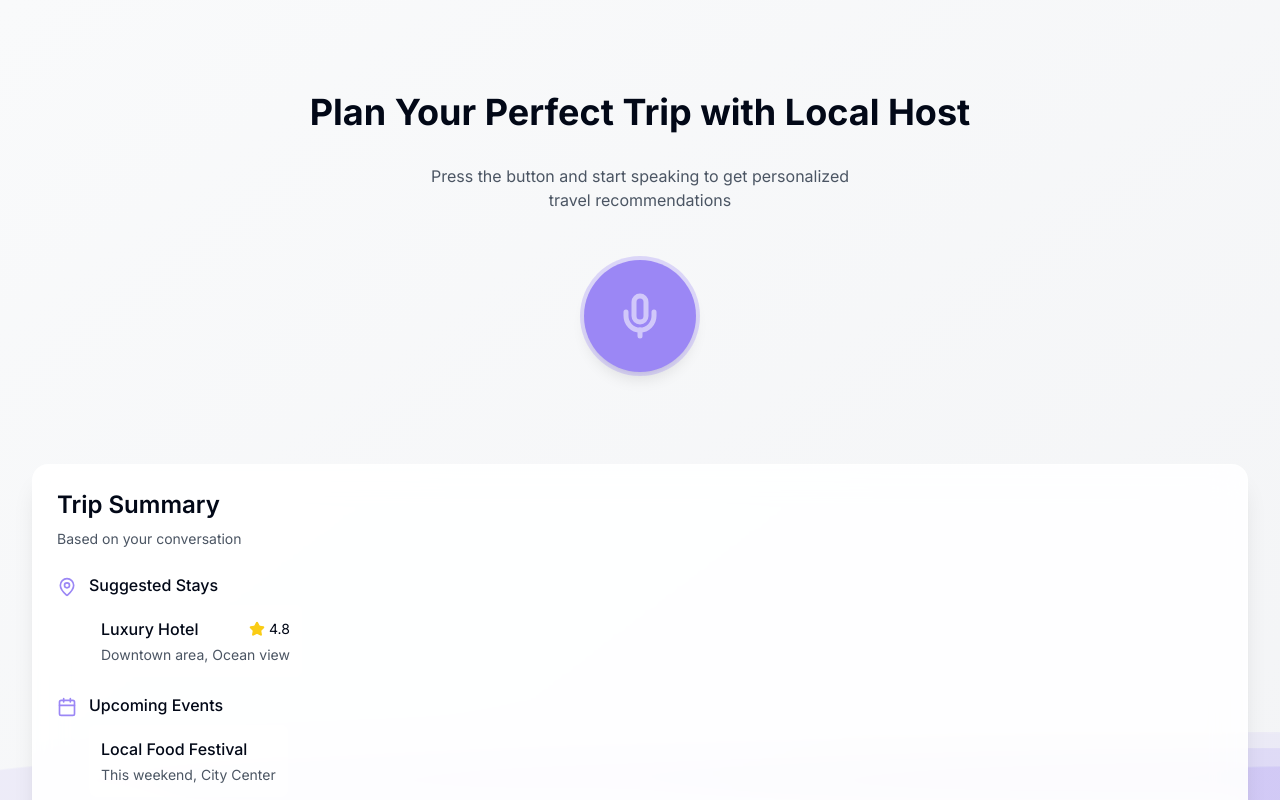
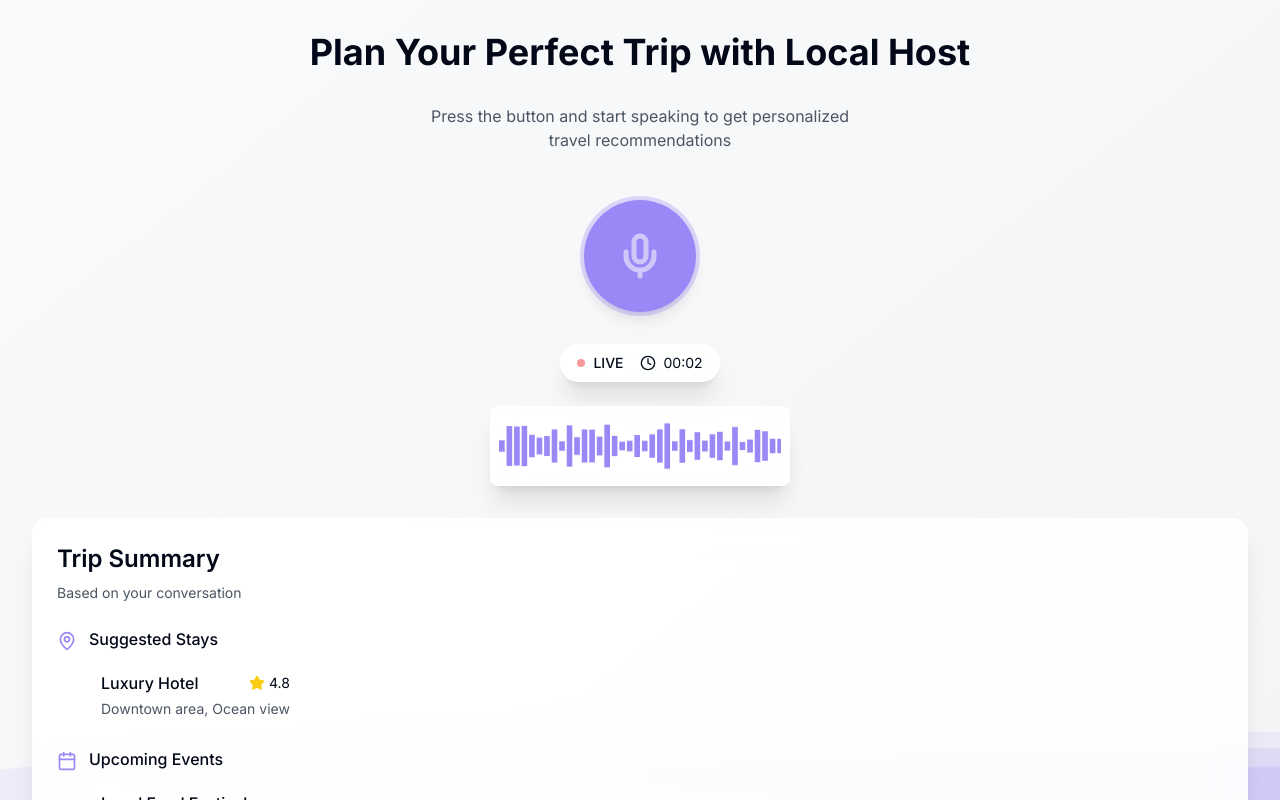
Before and after one commit to scafati98/LocalHost-UI, a React (Vite) app: page / in a window 1280 px wide. Both pictures are taken after a click on the button 640 px from the left and 316 px from the top of the page. Shown: the top 800 px of the page. Built offline with nearby package versions, Linux system fonts and the light colour scheme.

Commit message:
Enhance conversation UI
Add "Live" tag, conversation timer, and a visual waveflow to indicate active conversations.

```diff
--- /dev/null
+++ b/src/components/LiveIndicator.tsx
@@ -0,0 +1,36 @@
+
+import { Clock } from 'lucide-react';
+import { useState, useEffect } from 'react';
+
+const LiveIndicator = () => {
+  const [seconds, setSeconds] = useState(0);
+
+  useEffect(() => {
+    const timer = setInterval(() => {
+      setSeconds(prev => prev + 1);
+    }, 1000);
+
+    return () => clearInterval(timer);
+  }, []);
+
+  const formatTime = (totalSeconds: number) => {
+    const minutes = Math.floor(totalSeconds / 60);
+    const seconds = totalSeconds % 60;
+    return `${minutes.toString().padStart(2, '0')}:${seconds.toString().padStart(2, '0')}`;
+  };
+
+  return (
+    <div className="flex items-center gap-4 glass-card px-4 py-2 rounded-full animate-fade-in">
+      <div className="flex items-center gap-2">
+        <div className="w-2 h-2 rounded-full bg-red-500 animate-pulse"></div>
+        <span className="text-sm font-medium">LIVE</span>
+      </div>
+      <div className="flex items-center gap-2 text-sm">
+        <Clock className="w-4 h-4" />
+        <span>{formatTime(seconds)}</span>
+      </div>
+    </div>
+  );
+};
+
+export default LiveIndicator;
--- /dev/null
+++ b/src/components/VoiceWaveform.tsx
@@ -0,0 +1,50 @@
+
+import { useEffect, useRef } from 'react';
+
+const VoiceWaveform = () => {
+  const canvasRef = useRef<HTMLCanvasElement>(null);
+
+  useEffect(() => {
+    const canvas = canvasRef.current;
+    if (!canvas) return;
+
+    const ctx = canvas.getContext('2d');
+    if (!ctx) return;
+
+    let animationId: number;
+    const bars = 50;
+    const barWidth = canvas.width / bars;
+
+    const animate = () => {
+      ctx.clearRect(0, 0, canvas.width, canvas.height);
+      ctx.fillStyle = '#9b87f5';
+
+      for (let i = 0; i < bars; i++) {
+        const height = Math.random() * 50 + 10;
+        const x = i * (barWidth + 2);
+        const y = (canvas.height - height) / 2;
+
+        ctx.fillRect(x, y, barWidth, height);
+      }
+
+      animationId = requestAnimationFrame(animate);
+    };
+
+    animate();
+
+    return () => {
+      cancelAnimationFrame(animationId);
+    };
+  }, []);
+
+  return (
+    <canvas
+      ref={canvasRef}
+      width={300}
+      height={80}
+      className="w-full max-w-[300px] h-20 glass-card rounded-lg p-2"
+    />
+  );
+};
+
+export default VoiceWaveform;
--- a/src/pages/Index.tsx
+++ b/src/pages/Index.tsx
@@ -2,6 +2,8 @@
 import { useState } from 'react';
 import VoiceButton from '../components/VoiceButton';
 import TripSummary from '../components/TripSummary';
+import LiveIndicator from '../components/LiveIndicator';
+import VoiceWaveform from '../components/VoiceWaveform';
 
 const Index = () => {
   const [isConversationStarted, setIsConversationStarted] = useState(false);
@@ -21,6 +23,17 @@ const Index = () => {
             Press the button and start speaking to get personalized travel recommendations
           </p>
           <VoiceButton onToggle={handleVoiceToggle} />
+
+          {isConversationStarted && (
+            <div className="mt-8 space-y-6 w-full max-w-md">
+              <div className="flex justify-center">
+                <LiveIndicator />
+              </div>
+              <div className="flex justify-center">
+                <VoiceWaveform />
+              </div>
+            </div>
+          )}
         </div>
 
         {isConversationStarted && (
```
